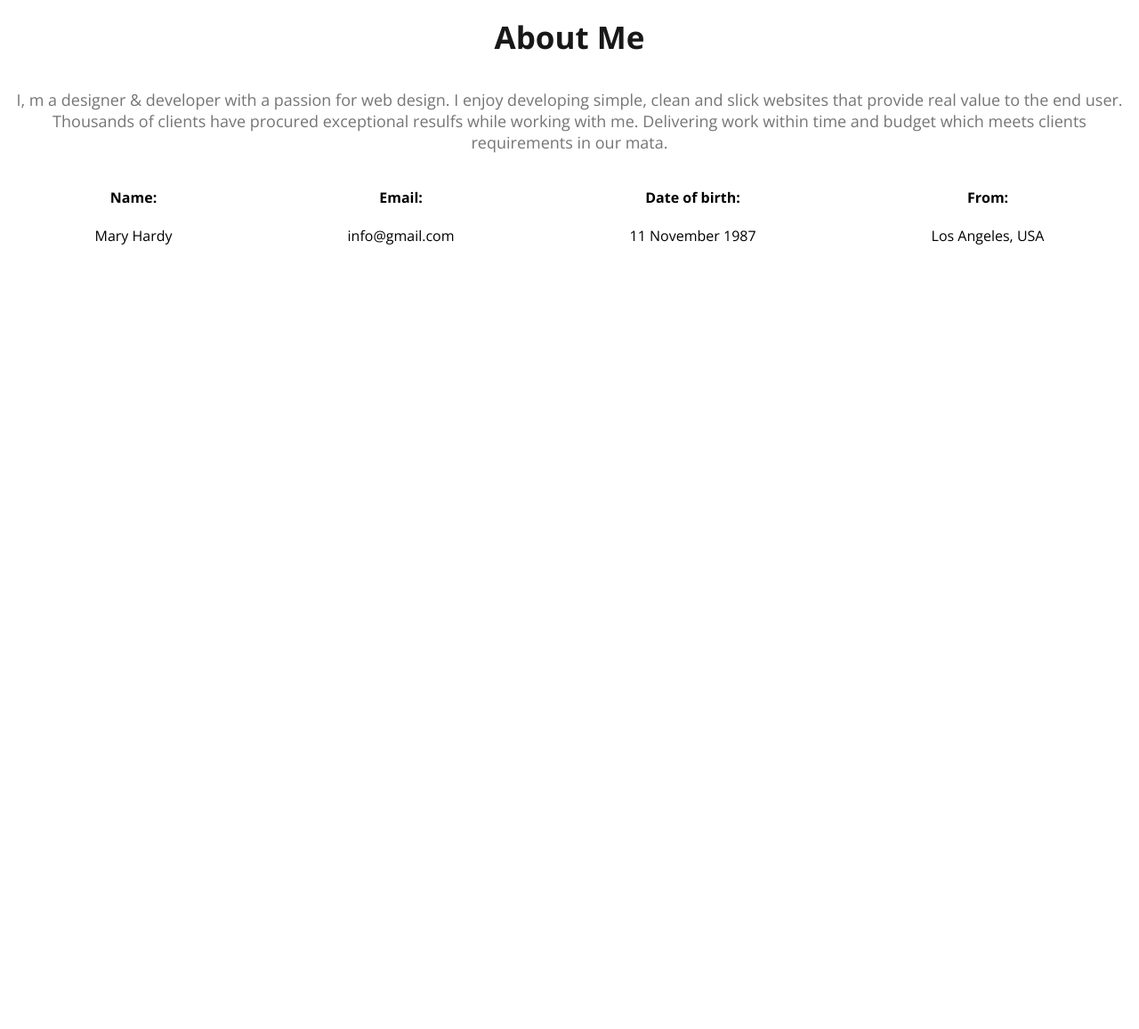
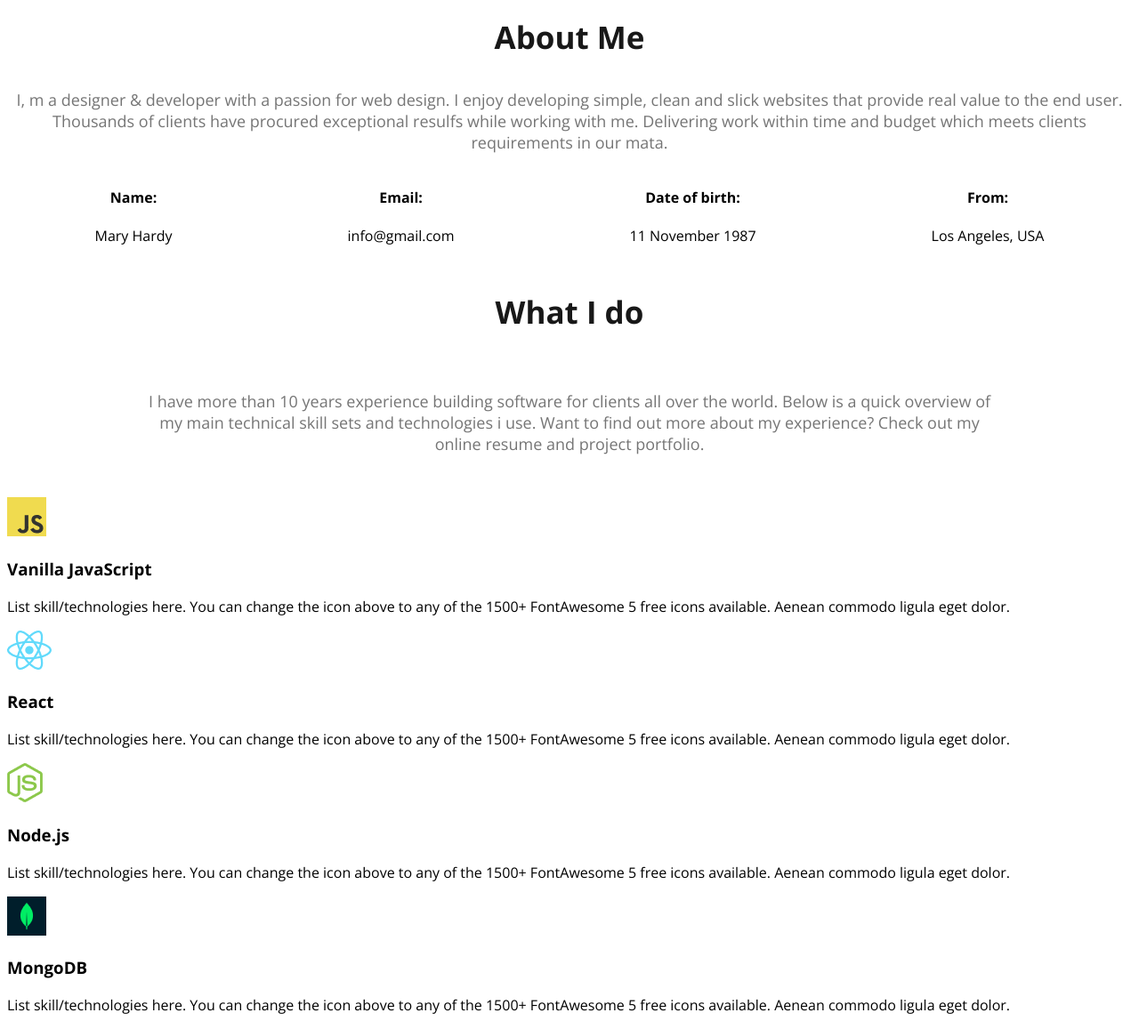
Before and after one commit to xsens007/webdeveloper-portfolio, a plain HTML site: page index.html in a window 1280 px wide. Shown: the part 1270-2427 px from the top of the page at 89% size. Before the commit the page ends 1570 px from the top, so only its background shows below. Drawn offline with nearby package versions, Linux system fonts and the light colour scheme.

Commit message:
What I do section  created

```diff
--- a/index.html
+++ b/index.html
@@ -57,6 +57,33 @@
                 <p class="info-description">Los Angeles, USA</p>
             </div>
         </div>
+
+        <!-- what I do section start  -->
+        <h3 class="section-title">What I do</h3>
+        <p id="what-i-do-description" class="section-description">I have more than 10 years experience building software for clients all over the world. Below is a quick overview of my main technical skill sets and technologies i use. Want to find out more about my experience? Check out my online resume and project portfolio.</p>
+
+        <div class="skills-container"></div>
+        <!-- .skill*4>img+h3.skill-title+p.skill-description -->
+        <div class="skill">
+            <img src="images/icons/js.png" alt="">
+            <h3 class="skill-title">Vanilla JavaScript</h3>
+            <p class="skill-description">List skill/technologies here. You can change the icon above to any of the 1500+ FontAwesome 5 free icons available. Aenean commodo ligula eget dolor.</p>
+        </div>
+        <div class="skill">
+            <img src="images/icons/react.png" alt="">
+            <h3 class="skill-title">React</h3>
+            <p class="skill-description">List skill/technologies here. You can change the icon above to any of the 1500+ FontAwesome 5 free icons available. Aenean commodo ligula eget dolor.</p>
+        </div>
+        <div class="skill">
+            <img src="images/icons/nodejs.png" alt="">
+            <h3 class="skill-title">Node.js</h3>
+            <p class="skill-description">List skill/technologies here. You can change the icon above to any of the 1500+ FontAwesome 5 free icons available. Aenean commodo ligula eget dolor.</p>
+        </div>
+        <div class="skill">
+            <img src="images/icons/mongo.png" alt="">
+            <h3 class="skill-title">MongoDB</h3>
+            <p class="skill-description">List skill/technologies here. You can change the icon above to any of the 1500+ FontAwesome 5 free icons available. Aenean commodo ligula eget dolor.</p>
+        </div>
     </main>
     <footer>
 
--- a/styles/portfolio.css
+++ b/styles/portfolio.css
@@ -119,3 +119,7 @@ main{
 .about-info{
     text-align: center;
 }
+
+#what-i-do-description {
+    padding: 30px 150px;
+}
```
